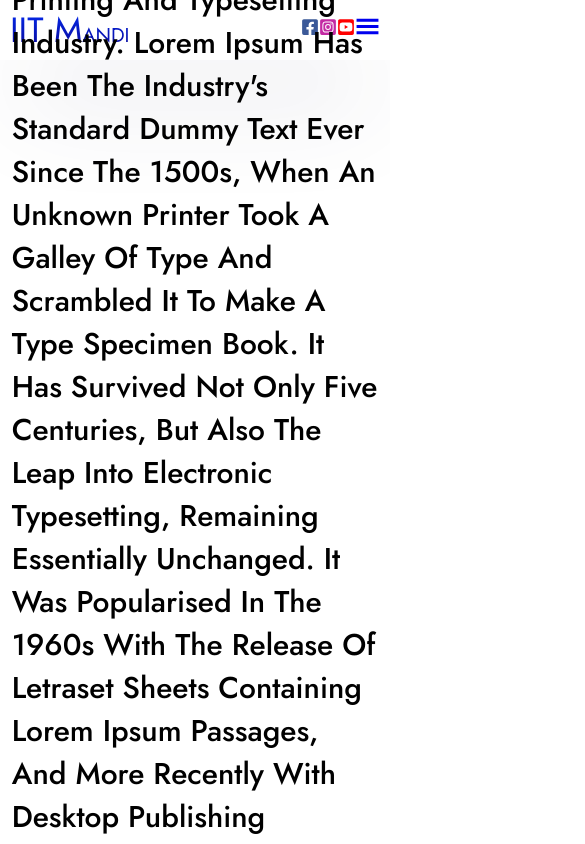
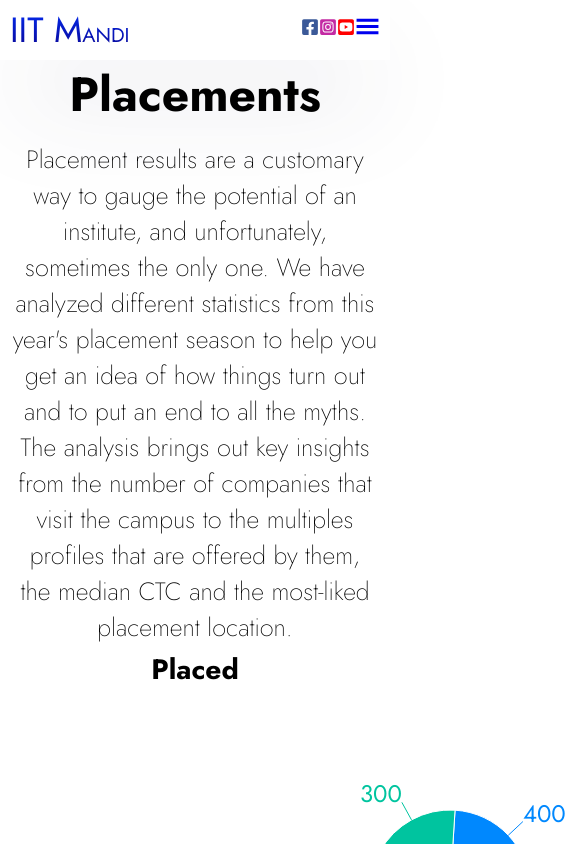
Before and after one commit to KamandPrompt/Expectations_Website, a React (Create React App) app: page /Placements in a window 390 px wide. Shown: the top 844 px of the page, 585 px wide, since content can reach past the window. Built offline with nearby package versions, Linux system fonts and the light colour scheme.

Commit message:
placements page

```diff
--- a/package.json
+++ b/package.json
@@ -7,14 +7,17 @@
     "@testing-library/jest-dom": "^5.16.1",
     "@testing-library/react": "^12.1.2",
     "@testing-library/user-event": "^13.5.0",
+    "chart.js": "^3.7.0",
     "components": "^0.1.0",
     "react": "^17.0.2",
+    "react-chartjs-2": "^4.0.0",
     "react-dom": "^17.0.2",
     "react-icons": "^4.3.1",
     "react-rnd": "^10.3.5",
     "react-router": "^6.2.1",
     "react-router-dom": "^5.2.0",
     "react-scripts": "^5.0.0",
+    "recharts": "^2.1.8",
     "styled-components": "^5.3.3",
     "web-vitals": "^2.1.2"
   },
@@ -41,5 +44,8 @@
       "last 1 firefox version",
       "last 1 safari version"
     ]
+  },
+  "devDependencies": {
+    "url-loader": "^4.1.1"
   }
 }
--- a/src/App.js
+++ b/src/App.js
@@ -1,20 +1,18 @@
-import React from 'react';
+import React from 'react'
+import { Switch, Route } from 'react-router-dom';
+import Courses from './components/Courses';
 import Branches from './components/Branches';
-import { BrowserRouter as Router, Switch, Route } from 'react-router-dom';
-import Courses from './components/Courses';
-// import { Switch } from 'react-router';
+import Placements from './components/Placements';
+
  const App = () => {
-   return (
-    <Router>
-      <Switch>
-        <Route path="/courses">
-          <Courses />
-        </Route>
-        <Route path="/">
-          <Branches />
-        </Route>
-      </Switch>
-    </Router>
-  );
+  return (
+  <>
+    <Switch>
+      <Route exact path='/' component={Branches}/>
+      <Route exact path='/Courses' component={Courses}/>
+      <Route exact path='/Placements' component={Placements}/>
+    </Switch>
+  </>
+);
 }
 export default App;
--- a/src/components/Courses.js
+++ b/src/components/Courses.js
@@ -12,7 +12,7 @@ export const  Courses = () => {
         {/* <div className='img'> */}
             <section className='heading'>
                 <center>
-                <h1>Courses Offered</h1>
+                <h1>Courses</h1>
                 </center>
                 </section>
             <br></br>
--- a/src/components/Navbar.js
+++ b/src/components/Navbar.js
@@ -1,5 +1,6 @@
 import React, { useState } from 'react';
 import './navbar.css';
+import { NavLink } from 'react-router-dom';
 import { FaFacebookSquare, FaInstagramSquare, FaYoutubeSquare  } from "react-icons/fa";
 import { GiHamburgerMenu } from"react-icons/gi"
 export const  Navbar = () => {
@@ -25,9 +26,9 @@ export const  Navbar = () => {
                         </a>
                     </li>
                     <li>
-                        <a href='#'>
-                            Scholarships
-                        </a>
+                    <NavLink to="/Placements">
+                            Placements
+                        </NavLink>
                     </li>
                     <li>
                         <a href='#'>
--- /dev/null
+++ b/src/components/Placements.css
@@ -0,0 +1,272 @@
+@import url("https://fonts.googleapis.com/css2?family=Jost:ital,wght@0,100;0,200;0,300;0,400;0,500;0,600;0,700;1,100&display=swap");
+@import url("https://fonts.googleapis.com/css2?family=Alegreya+Sans+SC:wght@500&family=Montserrat:ital@0;1&display=swap");
+*{
+    margin: 0;
+    padding: 0;
+    box-sizing: border-box;
+    font-family: "Jost", sans-serif;
+}
+html {
+    font-size: 62.5%;
+}
+a {
+    text-decoration: none;
+}
+/* Navbar Style Start */
+.main-nav{
+    width: 100%;
+    height: 10rem;
+    display: grid;
+    grid-template-columns: 10rem 1fr 2fr 1fr 10rem;
+    box-shadow: rgba(50, 50, 93, 0.25) 0px 50px 100px -20px,
+    rgba(0, 0, 0, 0.3) 0px 30px 60px -30px;
+}
+.logo{
+    background-color: #fff;
+    grid-column: 2/3;
+    justify-content: start;
+    align-items: center;
+    display: flex;
+}
+.menu-link{
+    grid-column: 3/4;
+
+}
+.menu-link ul{
+    height: 10rem;
+    display: flex;
+    justify-content: space-around;
+    align-items: center;
+}
+.logo h2{
+    font-size: 2.5rem;
+    font-weight: 400;
+    text-transform: uppercase;
+    background: -webkit-linear-gradient(rgb(2, 48, 253), rgb(11, 2, 136));
+  -webkit-background-clip: text;
+  -webkit-text-fill-color: transparent;
+}
+.logo h2 span {
+    font-size: 3.5rem;
+}
+.menu-link ul li {
+    font-size: 1.8rem;
+  }
+  .menu-link ul li a {
+    text-transform: capitalize;
+    color: rgba(0, 0, 3, 0.8);
+    transition: 0.5s;
+  }
+  .menu-link ul li:hover > a {
+    transform-origin: left;
+    color: rgba(0, 0, 3, 1);
+    text-decoration: underline;
+    transition: 0.5s;
+  }
+  .social-media {
+    /* background-color: black; */
+    grid-column: 4/5;
+  }
+  .social-media ul {
+    height: 10rem;
+    display: grid;
+    /* justify-content: space-around; */
+    grid-template-columns: 3fr repeat(3, 1fr);
+    align-items: center;
+  }
+  .social-media ul li{
+      text-align: right;
+  }
+  .social-media ul li:first-child{
+      grid-column: 2/3;
+  }
+  .facebook {
+    color: #3b5998;
+  }
+  .instagram {
+    color: #c32aa3;
+  }
+
+  .youtube {
+    color: #ff0000;
+  }
+  .social-media ul li {
+    font-size: 1.8rem;
+  }
+  .social-media .hamburger-menu {
+    display: none;
+  }
+  .hero-section {
+    height: 80vh;
+    display: flex;
+    justify-content: center;
+    align-items: center;
+    flex-direction: column;
+  }
+  .hero-section p {
+    font-size: 3rem;
+    text-transform: capitalize;
+  }
+  .hero-section h1 {
+    font-size: 5rem;
+    text-transform: uppercase;
+    text-align: center;
+  }
+
+  @media (max-width: 1080px) {
+    .main-nav {
+      height: 8rem;
+      grid-template-columns: 2rem 3fr 3fr 1fr 2rem;
+    }
+
+    .logo,
+    .menu-link ul,
+    .social-media ul {
+      height: 8rem;
+    }
+  }
+
+  /* responsive css style  */
+@media (max-width: 998px) {
+    .main-nav {
+      height: 7rem;
+      grid-template-columns: 2rem 2fr 3fr 2rem 2rem;
+    }
+
+    .menu-link {
+      display: none;
+    }
+
+    .logo,
+    .social-media ul {
+      height: 7rem;
+    }
+
+    .mobile-menu-link {
+      grid-column: 2/4;
+      position: relative;
+      z-index: 99;
+    }
+
+    .mobile-menu-link {
+      background-color: white;
+      height: 20rem;
+      display: grid;
+      grid-column: 2/5;
+      align-items: center;
+      padding-left: 3rem;
+      transition: all 2s linear;
+      transform-origin: top;
+      box-shadow: rgba(50, 50, 93, 0.25) 0px 50px 100px -20px,
+        rgba(0, 0, 0, 0.3) 0px 30px 60px -30px;
+    }
+
+    .mobile-menu-link ul {
+      height: 20rem;
+      display: flex;
+      justify-content: space-around;
+      flex-direction: column;
+      align-items: start;
+    }
+
+    .mobile-menu-link ul li:first-child {
+      transition-delay: 0.2s;
+    }
+
+    .social-media {
+      grid-row: 1/2;
+      grid-column: 3/5;
+      justify-items: end;
+      align-items: center;
+      transition: all 2s linear;
+    }
+
+    .social-media .social-media-desktop {
+      height: 0;
+      display: none;
+    }
+
+    .social-media {
+      height: 7rem;
+      display: flex;
+      justify-self: end;
+      align-items: center;
+    }
+
+    .social-media .hamburger-menu {
+      display: block;
+      font-size: 2.5rem;
+    }
+  }
+
+  @media (max-width: 798px) {
+    .main-nav {
+      height: 6rem;
+      grid-template-columns: 1rem 2fr 1fr 1fr 1rem;
+    }
+
+    .logo,
+    .social-media ul {
+      height: 6rem;
+    }
+
+    .social-media {
+      height: 6rem;
+      display: flex;
+      justify-self: end;
+      align-items: center;
+    }
+
+    .social-media .hamburger-menu {
+      display: block;
+      font-size: 2.5rem;
+    }
+  }
+
+  @media (max-width: 520px) {
+    .main-nav {
+      height: 6rem;
+      grid-template-columns: 1rem 4fr 1fr 1fr 1rem;
+    }
+
+    .logo,
+    .social-media ul {
+      height: 6rem;
+    }
+
+    .logo h2 {
+      font-size: 2rem;
+    }
+
+    .social-media {
+      height: 6rem;
+      display: flex;
+      justify-self: end;
+      align-items: center;
+    }
+
+    .social-media .hamburger-menu {
+      display: block;
+      font-size: 2.5rem;
+    }
+  }
+  .para{
+    font-size: 2.5rem;
+    padding: 3%;
+    padding-bottom: 1%;
+    font: "montserrat";
+    font-weight:250;
+
+  }
+  .Pie {
+    display: flex;
+    flex-direction: column;
+  }
+  .H3{
+      margin-top: 100;
+      margin-bottom: -100;
+  }
+  .Pie > h3 {
+    margin-left: auto;
+    margin-right: auto;
+  }
--- /dev/null
+++ b/src/components/Placements.js
@@ -0,0 +1,133 @@
+import React, { PureComponent } from 'react';
+import { PieChart,BarChart,Bar,XAxis,YAxis,CartesianGrid, Pie, Legend, Tooltip, ResponsiveContainer,Sector, Cell } from 'recharts';
+import './Placements.css';
+import Navbar from './Navbar'
+import { Title } from 'chart.js';
+
+const data01 = [
+    { name: 'Group A', value: 400, fill:'#0088FE'},
+    { name: 'Group B', value: 300, fill:'#00C49F'},
+    { name: 'Group C', value: 300, fill:'#FFBB28'},
+    { name: 'Group D', value: 200, fill:'#FF8042'},
+    { name: 'Group E', value: 278, fill:'#AFCA54'},
+    { name: 'Group F', value: 189, fill:'#CE65DF'},
+];
+const data02 = [
+    { name: 'Group A', value: 2400 },
+    { name: 'Group B', value: 4567 },
+    { name: 'Group C', value: 1398 },
+    { name: 'Group D', value: 9800 },
+    { name: 'Group E', value: 3908 },
+    { name: 'Group F', value: 4800 },
+];
+const data03 = [
+    {
+        name: "Page A",
+        uv: 4000,
+        pv: 2400,
+        amt: 2400
+    },
+    {
+        name: "Page B",
+        uv: 3000,
+        pv: 1398,
+        amt: 2210
+    },
+    {
+        name: "Page C",
+        uv: 2000,
+        pv: 9800,
+        amt: 2290
+    },
+    {
+        name: "Page D",
+        uv: 2780,
+        pv: 3908,
+        amt: 2000
+    },
+    {
+        name: "Page E",
+        uv: 1890,
+        pv: 4800,
+        amt: 2181
+    },
+    {
+        name: "Page F",
+        uv: 2390,
+        pv: 3800,
+        amt: 2500
+    },
+    {
+        name: "Page G",
+        uv: 3490,
+        pv: 4300,
+        amt: 2100
+    }
+];
+
+const COLORS = ['#0088FE', '#00C49F', '#FFBB28', '#FF8042','#AFCA54','#CE65DF'];
+
+export const Placements = () => {
+    return (
+        <>
+        <Navbar />
+        <div style={{ textAlign: "center",fontSize:24 }}>
+            <h1>Placements</h1>
+        <p className='para'>Placement results are a customary way to gauge the potential of an institute, and unfortunately, sometimes the only one. We have analyzed different statistics from this year's placement season to help you get an idea of how things turn out and to put an end to all the myths. The analysis brings out key insights from the number of companies that visit the campus to the multiples profiles that are offered by them, the median CTC and the most-liked placement location.<br></br>
+        </p>
+        <div className='Pie'>
+        <h3 className='H3'>Placed</h3>
+        <PieChart width={1000} height={400} margin={{top: 0, right: 10, left: 250, bottom: 0}}>
+        <Pie
+        dataKey="value"
+        isAnimationActive={false}
+        data={data01}
+        cx={200}
+        cy={200}
+        outerRadius={80}
+        fill="#fff"
+        label
+        >
+        </Pie>
+        <Tooltip/>
+        <Legend/>
+        </PieChart>
+        <PieChart width={1000} height={400} margin={{top: 0, right: 10, left:-75, bottom: 0}} >
+        <Pie
+        dataKey="value"
+        data={data02}
+        cx={500}
+        cy={200}
+        innerRadius={40}
+        outerRadius={80}
+        fill="#82ca9d"
+        >
+        {data02.map((entry, index) => (
+          <Cell key={`cell-${index}`} fill={COLORS[index % COLORS.length]} />
+        ))}
+        </Pie>
+        <Tooltip/>
+        </PieChart>
+        </div>
+        <br></br>
+        </div>
+        <div className='bar'>
+        <BarChart
+        width={1000}
+        height={500}
+        data={data03}
+        margin={{top: 20,right: 30,left: 250,bottom: 5}}>
+        <CartesianGrid strokeDasharray="3 3" />
+        <XAxis dataKey="name" />
+        <YAxis />
+        <Tooltip />
+        <Legend />
+        <Bar dataKey="pv" stackId="a" fill="#8884d8" />
+        <Bar dataKey="uv" stackId="a" fill="#82ca9d" />
+        </BarChart>
+        </div>
+    </>
+    )
+}
+
+export default Placements;
--- a/src/index.css
+++ /dev/null
@@ -1,13 +0,0 @@
-body {
-  margin: 0;
-  font-family: -apple-system, BlinkMacSystemFont, 'Segoe UI', 'Roboto', 'Oxygen',
-    'Ubuntu', 'Cantarell', 'Fira Sans', 'Droid Sans', 'Helvetica Neue',
-    sans-serif;
-  -webkit-font-smoothing: antialiased;
-  -moz-osx-font-smoothing: grayscale;
-}
-
-code {
-  font-family: source-code-pro, Menlo, Monaco, Consolas, 'Courier New',
-    monospace;
-}
```
Also changed, not shown: src/index.js (+4 -3 lines), src/setupTests.js (deleted, +0 -5 lines), 2 other files (tests, documents, lock files or other folders).
